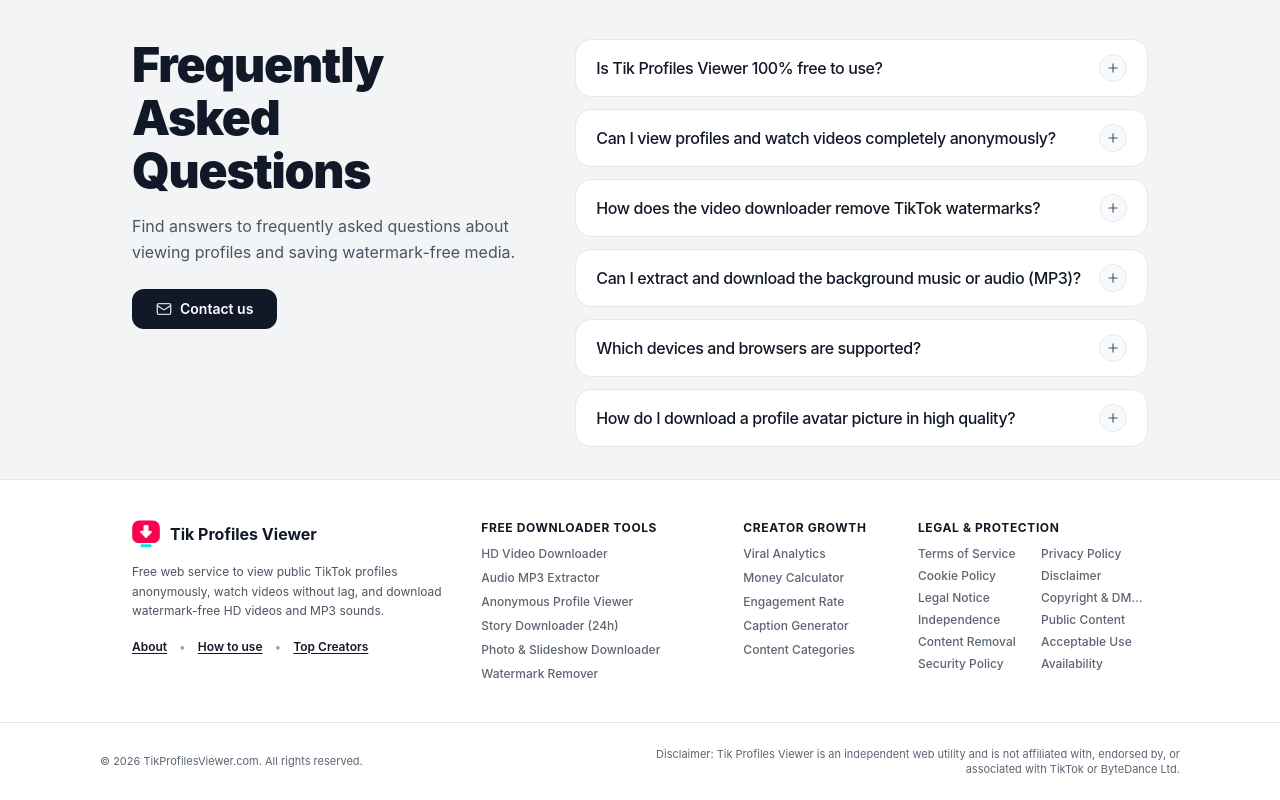
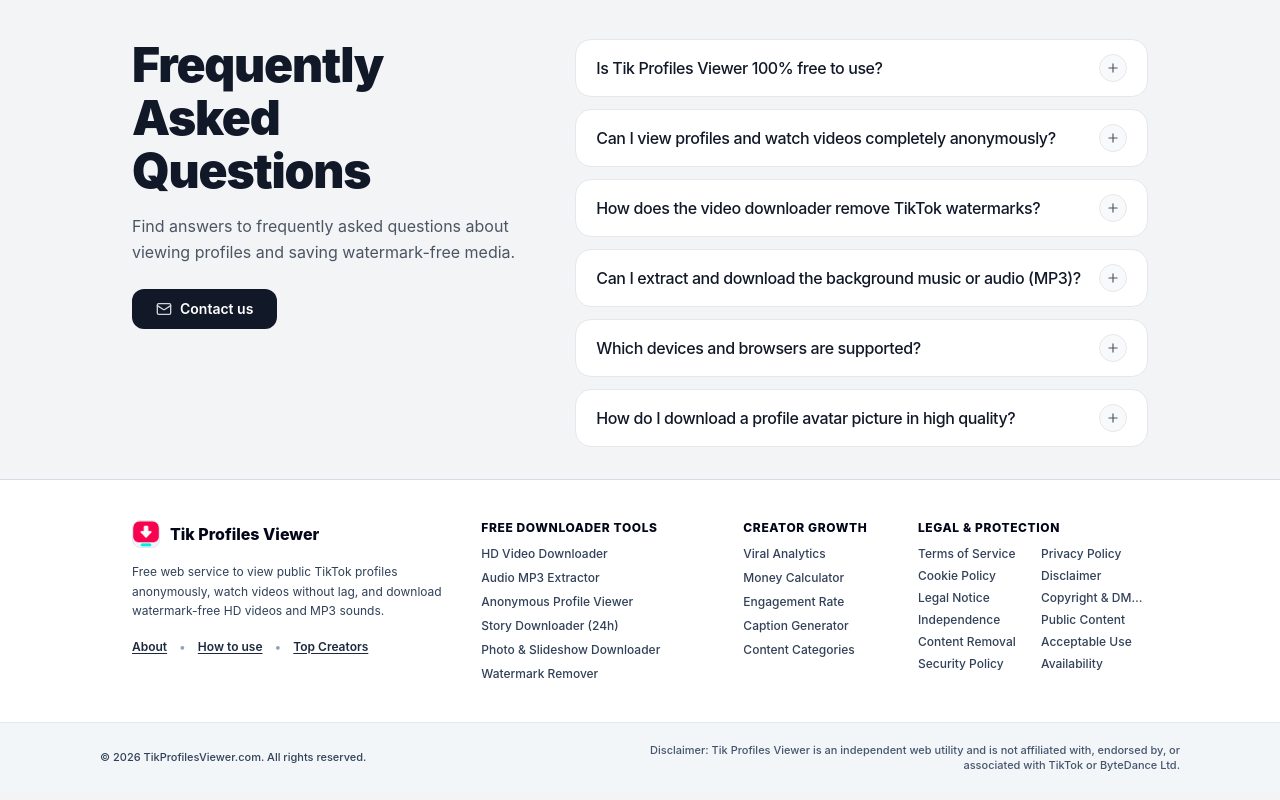
Before and after one commit to eaelax/testing, a Next.js app: page / in a window 1280 px wide. Shown: the part 3640-4440 px from the top of the page. Built offline with nearby package versions, Linux system fonts and the light colour scheme.

Commit message:
Update Footer.tsx

```diff
--- a/components/Footer.tsx
+++ b/components/Footer.tsx
@@ -1,14 +1,26 @@
+'use client';
+
 import Link from 'next/link';
 
 export default function Footer() {
+  const handleGoHome = () => {
+    if (typeof window !== 'undefined') {
+      window.dispatchEvent(new CustomEvent('tpv:reset-home'));
+    }
+  };
+
   return (
-    <footer className="w-full border-t border-[#E5E7EB] bg-[#FFFFFF] text-[#4B5563] text-xs mt-auto">
+    <footer className="w-full border-t border-slate-300/80 bg-white text-slate-800 text-xs mt-auto">
       {/* 1 Unified Footer Grid */}
       <div className="max-w-[1080px] mx-auto px-4 sm:px-6 lg:px-8 py-10 grid grid-cols-1 md:grid-cols-2 lg:grid-cols-12 gap-8">
         {/* Col 1: Brand, Logo & About (lg:col-span-4) */}
         <div className="lg:col-span-4 flex flex-col gap-3.5">
-          <Link href="/" className="flex items-center gap-2.5 text-[#111827] font-bold text-base select-none">
-            <div className="w-7 h-7 rounded-lg overflow-hidden shrink-0 flex items-center justify-center">
+          <Link
+            href="/"
+            onClick={handleGoHome}
+            className="flex items-center gap-2.5 text-slate-950 hover:text-rose-600 transition-colors font-extrabold text-base select-none w-fit"
+          >
+            <div className="w-7 h-7 rounded-lg overflow-hidden shrink-0 flex items-center justify-center bg-slate-100 border border-slate-200">
               {/* eslint-disable-next-line @next/next/no-img-element */}
               <img
                 src="/assets/aistudio/tik-profiles-viewer-logo_c4487561.png"
@@ -19,20 +31,20 @@ export default function Footer() {
             <span>Tik Profiles Viewer</span>
           </Link>
 
-          <p className="text-[#4B5563] leading-relaxed text-xs max-w-sm">
+          <p className="text-slate-700 leading-relaxed text-xs max-w-sm">
             Free web service to view public TikTok profiles anonymously, watch videos without lag, and download watermark-free HD videos and MP3 sounds.
           </p>
 
-          <div className="flex items-center gap-3 text-xs pt-1 text-[#111827]">
-            <Link href="/about-tiktok-profile-viewer" className="hover:text-[#D61C47] font-semibold transition-colors underline underline-offset-2">
+          <div className="flex items-center gap-3 text-xs pt-1 text-slate-800">
+            <Link href="/about-tiktok-profile-viewer" className="hover:text-rose-600 font-semibold transition-colors underline underline-offset-2">
               About
             </Link>
-            <span className="text-[#9CA3AF]">•</span>
-            <Link href="/how-to-use-tiktok-profile-viewer" className="hover:text-[#D61C47] font-semibold transition-colors underline underline-offset-2">
+            <span className="text-slate-400">•</span>
+            <Link href="/how-to-use-tiktok-profile-viewer" className="hover:text-rose-600 font-semibold transition-colors underline underline-offset-2">
               How to use
             </Link>
-            <span className="text-[#9CA3AF]">•</span>
-            <Link href="/creators" className="hover:text-[#D61C47] font-semibold transition-colors underline underline-offset-2">
+            <span className="text-slate-400">•</span>
+            <Link href="/creators" className="hover:text-rose-600 font-semibold transition-colors underline underline-offset-2">
               Top Creators
             </Link>
           </div>
@@ -40,37 +52,37 @@ export default function Footer() {
 
         {/* Col 2: Free Tools (lg:col-span-3) */}
         <div className="lg:col-span-3 flex flex-col gap-2.5">
-          <h4 className="text-xs font-bold uppercase tracking-wider text-[#111827]">
+          <h4 className="text-xs font-extrabold uppercase tracking-wider text-slate-950">
             Free Downloader Tools
           </h4>
-          <ul className="flex flex-col gap-2 text-xs text-[#5C6573]">
+          <ul className="flex flex-col gap-2 text-xs text-slate-700">
             <li>
-              <Link href="/tiktok-video-downloader" className="hover:text-[#111827] font-medium transition-colors">
+              <Link href="/tiktok-video-downloader" className="hover:text-rose-600 font-medium transition-colors">
                 HD Video Downloader
               </Link>
             </li>
             <li>
-              <Link href="/tiktok-mp3-downloader" className="hover:text-[#111827] font-medium transition-colors">
+              <Link href="/tiktok-mp3-downloader" className="hover:text-rose-600 font-medium transition-colors">
                 Audio MP3 Extractor
               </Link>
             </li>
             <li>
-              <Link href="/tiktok-profile-viewer" className="hover:text-[#111827] font-medium transition-colors">
+              <Link href="/tiktok-profile-viewer" className="hover:text-rose-600 font-medium transition-colors">
                 Anonymous Profile Viewer
               </Link>
             </li>
             <li>
-              <Link href="/tiktok-story-downloader" className="hover:text-[#111827] font-medium transition-colors">
+              <Link href="/tiktok-story-downloader" className="hover:text-rose-600 font-medium transition-colors">
                 Story Downloader (24h)
               </Link>
             </li>
             <li>
-              <Link href="/tiktok-photo-downloader" className="hover:text-[#111827] font-medium transition-colors">
+              <Link href="/tiktok-photo-downloader" className="hover:text-rose-600 font-medium transition-colors">
                 Photo &amp; Slideshow Downloader
               </Link>
             </li>
             <li>
-              <Link href="/tiktok-watermark-remover" className="hover:text-[#111827] font-medium transition-colors">
+              <Link href="/tiktok-watermark-remover" className="hover:text-rose-600 font-medium transition-colors">
                 Watermark Remover
               </Link>
             </li>
@@ -79,32 +91,32 @@ export default function Footer() {
 
         {/* Col 3: Creator Calculators & Growth (lg:col-span-2) */}
         <div className="lg:col-span-2 flex flex-col gap-2.5">
-          <h4 className="text-xs font-bold uppercase tracking-wider text-[#111827]">
+          <h4 className="text-xs font-extrabold uppercase tracking-wider text-slate-950">
             Creator Growth
           </h4>
-          <ul className="flex flex-col gap-2 text-xs text-[#5C6573]">
+          <ul className="flex flex-col gap-2 text-xs text-slate-700">
             <li>
-              <Link href="/tiktok-analytics" className="hover:text-[#111827] font-medium transition-colors">
+              <Link href="/tiktok-analytics" className="hover:text-rose-600 font-medium transition-colors">
                 Viral Analytics
               </Link>
             </li>
             <li>
-              <Link href="/tiktok-money-calculator" className="hover:text-[#111827] font-medium transition-colors">
+              <Link href="/tiktok-money-calculator" className="hover:text-rose-600 font-medium transition-colors">
                 Money Calculator
               </Link>
             </li>
             <li>
-              <Link href="/tiktok-engagement-calculator" className="hover:text-[#111827] font-medium transition-colors">
+              <Link href="/tiktok-engagement-calculator" className="hover:text-rose-600 font-medium transition-colors">
                 Engagement Rate
               </Link>
             </li>
             <li>
-              <Link href="/tiktok-caption-generator" className="hover:text-[#111827] font-medium transition-colors">
+              <Link href="/tiktok-caption-generator" className="hover:text-rose-600 font-medium transition-colors">
                 Caption Generator
               </Link>
             </li>
             <li>
-              <Link href="/categories" className="hover:text-[#111827] font-medium transition-colors">
+              <Link href="/categories" className="hover:text-rose-600 font-medium transition-colors">
                 Content Categories
               </Link>
             </li>
@@ -113,44 +125,44 @@ export default function Footer() {
 
         {/* Col 4: Legal & Policies (lg:col-span-3) */}
         <div className="lg:col-span-3 flex flex-col gap-2.5">
-          <h4 className="text-xs font-bold uppercase tracking-wider text-[#111827]">
+          <h4 className="text-xs font-extrabold uppercase tracking-wider text-slate-950">
             Legal &amp; Protection
           </h4>
-          <div className="grid grid-cols-2 gap-x-4 gap-y-1.5 text-xs text-[#5C6573]">
-            <Link href="/terms-of-service" className="hover:text-[#111827] font-medium transition-colors truncate">
+          <div className="grid grid-cols-2 gap-x-4 gap-y-1.5 text-xs text-slate-700">
+            <Link href="/terms-of-service" className="hover:text-rose-600 font-medium transition-colors truncate">
               Terms of Service
             </Link>
-            <Link href="/privacy-policy" className="hover:text-[#111827] font-medium transition-colors truncate">
+            <Link href="/privacy-policy" className="hover:text-rose-600 font-medium transition-colors truncate">
               Privacy Policy
             </Link>
-            <Link href="/cookie-policy" className="hover:text-[#111827] font-medium transition-colors truncate">
+            <Link href="/cookie-policy" className="hover:text-rose-600 font-medium transition-colors truncate">
               Cookie Policy
             </Link>
-            <Link href="/disclaimer" className="hover:text-[#111827] font-medium transition-colors truncate">
+            <Link href="/disclaimer" className="hover:text-rose-600 font-medium transition-colors truncate">
               Disclaimer
             </Link>
-            <Link href="/legal-notice" className="hover:text-[#111827] font-medium transition-colors truncate">
+            <Link href="/legal-notice" className="hover:text-rose-600 font-medium transition-colors truncate">
               Legal Notice
             </Link>
-            <Link href="/copyright-policy" className="hover:text-[#111827] font-medium transition-colors truncate">
+            <Link href="/copyright-policy" className="hover:text-rose-600 font-medium transition-colors truncate">
               Copyright &amp; DMCA
             </Link>
-            <Link href="/tiktok-independence-disclaimer" className="hover:text-[#111827] font-medium transition-colors truncate">
+            <Link href="/tiktok-independence-disclaimer" className="hover:text-rose-600 font-medium transition-colors truncate">
               Independence
             </Link>
-            <Link href="/public-content-policy" className="hover:text-[#111827] font-medium transition-colors truncate">
+            <Link href="/public-content-policy" className="hover:text-rose-600 font-medium transition-colors truncate">
               Public Content
             </Link>
-            <Link href="/content-removal-policy" className="hover:text-[#111827] font-medium transition-colors truncate">
+            <Link href="/content-removal-policy" className="hover:text-rose-600 font-medium transition-colors truncate">
               Content Removal
             </Link>
-            <Link href="/acceptable-use-policy" className="hover:text-[#111827] font-medium transition-colors truncate">
+            <Link href="/acceptable-use-policy" className="hover:text-rose-600 font-medium transition-colors truncate">
               Acceptable Use
             </Link>
-            <Link href="/security-policy" className="hover:text-[#111827] font-medium transition-colors truncate">
+            <Link href="/security-policy" className="hover:text-rose-600 font-medium transition-colors truncate">
               Security Policy
             </Link>
-            <Link href="/service-availability-policy" className="hover:text-[#111827] font-medium transition-colors truncate">
+            <Link href="/service-availability-policy" className="hover:text-rose-600 font-medium transition-colors truncate">
               Availability
             </Link>
           </div>
@@ -158,10 +170,10 @@ export default function Footer() {
       </div>
 
       {/* Unified Bottom Bar */}
-      <div className="border-t border-[#E5E7EB] py-6 px-4 sm:px-6 lg:px-8">
-        <div className="max-w-[1080px] mx-auto flex flex-col md:flex-row items-center justify-between gap-3 text-[11px] text-[#5C6573]">
+      <div className="border-t border-slate-200 bg-slate-100/90 py-5 px-4 sm:px-6 lg:px-8">
+        <div className="max-w-[1080px] mx-auto flex flex-col md:flex-row items-center justify-between gap-3 text-[11px] text-slate-700 font-medium">
           <p>© {new Date().getFullYear()} TikProfilesViewer.com. All rights reserved.</p>
-          <p className="text-center md:text-right max-w-xl text-[#5C6573]">
+          <p className="text-center md:text-right max-w-xl text-slate-600">
             Disclaimer: Tik Profiles Viewer is an independent web utility and is not affiliated with, endorsed by, or associated with TikTok or ByteDance Ltd.
           </p>
         </div>
```
